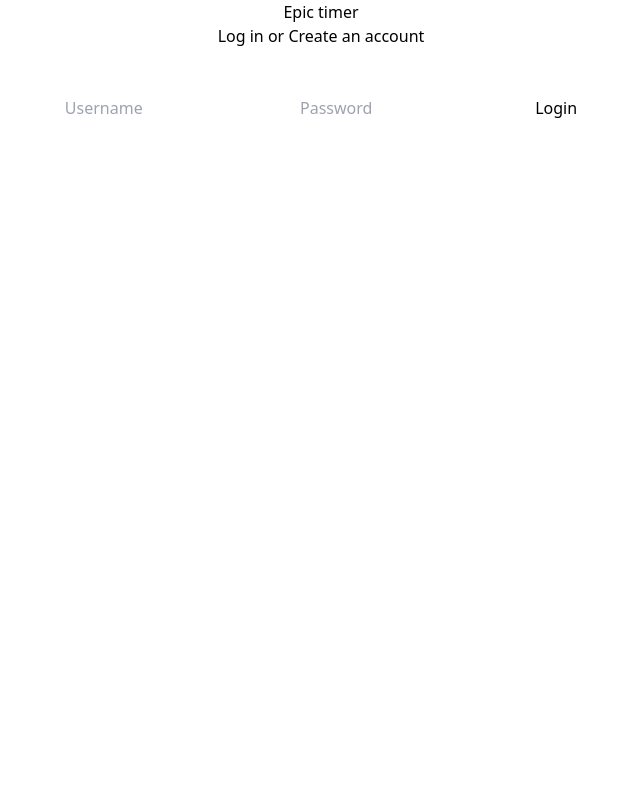
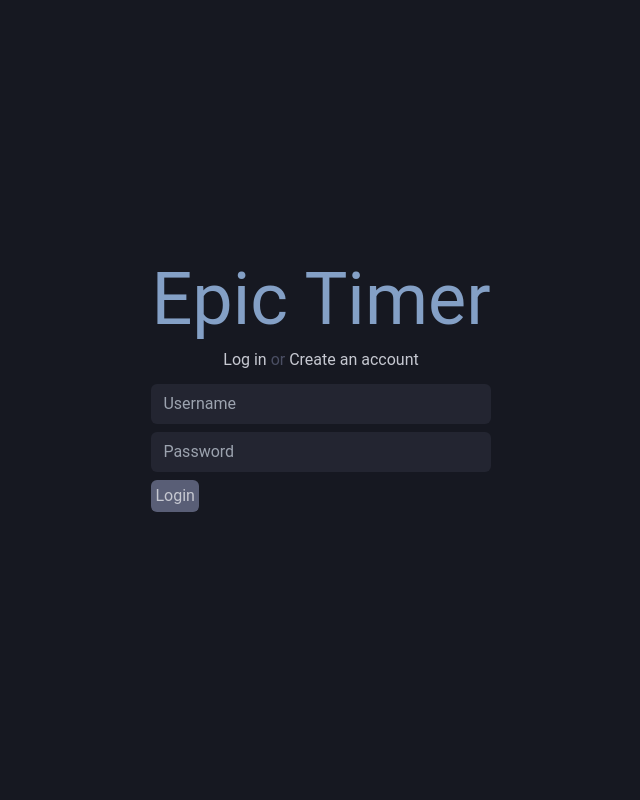
Before and after one commit to Ti-Max/epic-timer, a Node server app: page /access in a window 1280 px wide. Shown: the whole page, without its empty margins (319-959 px from the left). Run offline with Node 20, Linux system fonts and the light colour scheme.

Commit message:
style auth page

```diff
--- a/public/stylesheets/style.css
+++ b/public/stylesheets/style.css
@@ -410,6 +410,35 @@ video {
   height: auto;
 }
 
+.input-auth {
+  margin-bottom: 0.5rem !important;
+  width: 100% !important;
+  border-radius: 0.375rem !important;
+  --tw-bg-opacity: 1 !important;
+  background-color: rgb(35 37 49 / var(--tw-bg-opacity)) !important;
+  padding-left: 0.75rem !important;
+  padding-right: 0.75rem !important;
+  line-height: 2.5rem !important;
+  --tw-text-opacity: 1 !important;
+  color: rgb(198 200 209 / var(--tw-text-opacity)) !important;
+}
+
+.input-auth:focus {
+  border-width: 0px !important;
+}
+
+.button-auth {
+  border-radius: 0.375rem;
+  --tw-bg-opacity: 1;
+  background-color: rgb(89 94 118 / var(--tw-bg-opacity));
+  padding: 0.25rem;
+}
+
+.button-auth:hover {
+  --tw-bg-opacity: 1;
+  background-color: rgb(74 78 99 / var(--tw-bg-opacity));
+}
+
 .selected-solve {
   border-width: 2px;
   --tw-border-opacity: 1;
@@ -610,6 +639,11 @@ video {
   margin: 0.25rem;
 }
 
+.my-3 {
+  margin-top: 0.75rem;
+  margin-bottom: 0.75rem;
+}
+
 .mt-12 {
   margin-top: 3rem;
 }
@@ -696,6 +730,10 @@ video {
   grid-template-rows: repeat(1, minmax(0, 1fr));
 }
 
+.place-items-center {
+  place-items: center;
+}
+
 .items-center {
   align-items: center;
 }
@@ -771,6 +809,15 @@ video {
   vertical-align: text-top;
 }
 
+.font-roboto {
+  font-family: Roboto, sans-serif;
+}
+
+.text-7xl {
+  font-size: 4.5rem;
+  line-height: 1;
+}
+
 .text-\[14rem\] {
   font-size: 14rem;
 }
@@ -811,14 +858,19 @@ video {
   color: rgb(198 200 209 / var(--tw-text-opacity));
 }
 
+.text-primary {
+  --tw-text-opacity: 1;
+  color: rgb(132 160 198 / var(--tw-text-opacity));
+}
+
+.text-secondaryAlt {
+  --tw-text-opacity: 1;
+  color: rgb(74 78 99 / var(--tw-text-opacity));
+}
+
 .text-secondary {
   --tw-text-opacity: 1;
   color: rgb(89 94 118 / var(--tw-text-opacity));
-}
-
-.text-primary {
-  --tw-text-opacity: 1;
-  color: rgb(132 160 198 / var(--tw-text-opacity));
 }
 
 .opacity-0 {
@@ -840,6 +892,11 @@ video {
   background-color: rgb(74 78 99 / var(--tw-bg-opacity));
 }
 
+.hover\:text-secondary:hover {
+  --tw-text-opacity: 1;
+  color: rgb(89 94 118 / var(--tw-text-opacity));
+}
+
 .hover\:text-text:hover {
   --tw-text-opacity: 1;
   color: rgb(198 200 209 / var(--tw-text-opacity));
--- a/tailwind.config.js
+++ b/tailwind.config.js
@@ -5,6 +5,9 @@ module.exports = {
   content: ["./views/*.{ejs,html}", "./frontend/src/*.{js,ejs,jsx,html}"],
   theme: {
     colors: colors,
+    fontFamily: {
+      'roboto': ['Roboto', 'sans-serif'],
+    }
   },
   plugins: [],
 };
--- a/views/access.ejs
+++ b/views/access.ejs
@@ -5,39 +5,44 @@
     <meta http-equiv="X-UA-Compatible" content="IE=edge" />
     <meta name="viewport" content="width=device-width, initial-scale=1.0" />
     <link rel="stylesheet" href="stylesheets/style.css" />
-    <title>Epic timer</title>
+    <title>Epic Timer</title>
   </head>
-  <body>
-    <center>
-      <h1>Epic timer</h1>
+  <body class="h-screen bg-backgroud text-text font-roboto">
+    <div class="grid h-screen place-items-center">
+      <div>
+        <div class="text-center text-primary text-7xl">Epic Timer</div>
 
-      <button onclick="showLogin();">Log in</button>
+        <div class="text-center text-secondaryAlt my-3">
+          <button class="text-text hover:text-secondary" onclick="showLogin();">Log in</button>
           or
-      <button onclick="showSignup();">Create an account</button>
-
-      <br />
-      <br />
-      <br />
+          <button class="text-text hover:text-secondary" onclick="showSignup();">Create an account</button>
+        </div>
 
         <div id="login-form" style="display: block">
           <form onsubmit="login(event);">
-          <input type="text" id="username-login" placeholder="Username" />
-          <input type="password" id="password-login" placeholder="Password" />
-          <button>Login</button>
+            <input class="input-auth" type="text" id="username-login" placeholder="Username" />
+            <br>
+            <input class="input-auth" type="password" id="password-login" placeholder="Password" />
+            <br>
+            <button class="button-auth">Login</button>
           </form>
           <br />
         </div>
         <div id="signup-form" style="display: none">
           <form onsubmit="signup(event);">
-          <input type="text" id="username-signup" placeholder="Username" />
-          <input type="email" id="email-signup" placeholder="Email" />
-          <input type="password" id="password-signup" placeholder="Password" />
-          <button>Sign up</button>
+            <input class="input-auth"type="text" id="username-signup" placeholder="Username" />
+            <br>
+            <input class="input-auth" type="email" id="email-signup" placeholder="Email" />
+            <br>
+            <input class="input-auth"type="password" id="password-signup" placeholder="Password" />
+            <br>
+            <button class="button-auth">Sign up</button>
           </form>
           <br />
         </div>
-      <div class="error-message"></div>
-    </center>
+        <div class="error-message text-"></div>
+      </div>
+    </div>
   </body>
   <script>
     function showLogin() {
--- a/views/index.ejs
+++ b/views/index.ejs
@@ -9,7 +9,7 @@
   <title>Epic timer</title>
 </head>
 
-<body class="h-screen bg-backgroud text-text">
+<body class="h-screen bg-backgroud text-text font-roboto">
 
   <div class="absolute top-1/2 left-1/2 transform -translate-x-1/2 -translate-y-1/2">
     <div class="text-[14rem] leading-[12rem] " id="timer">0.00</div>
```
Also changed, not shown: css/tailwind.css (+10 -0 lines). Lines whose indentation alone changed are shown as unchanged.
